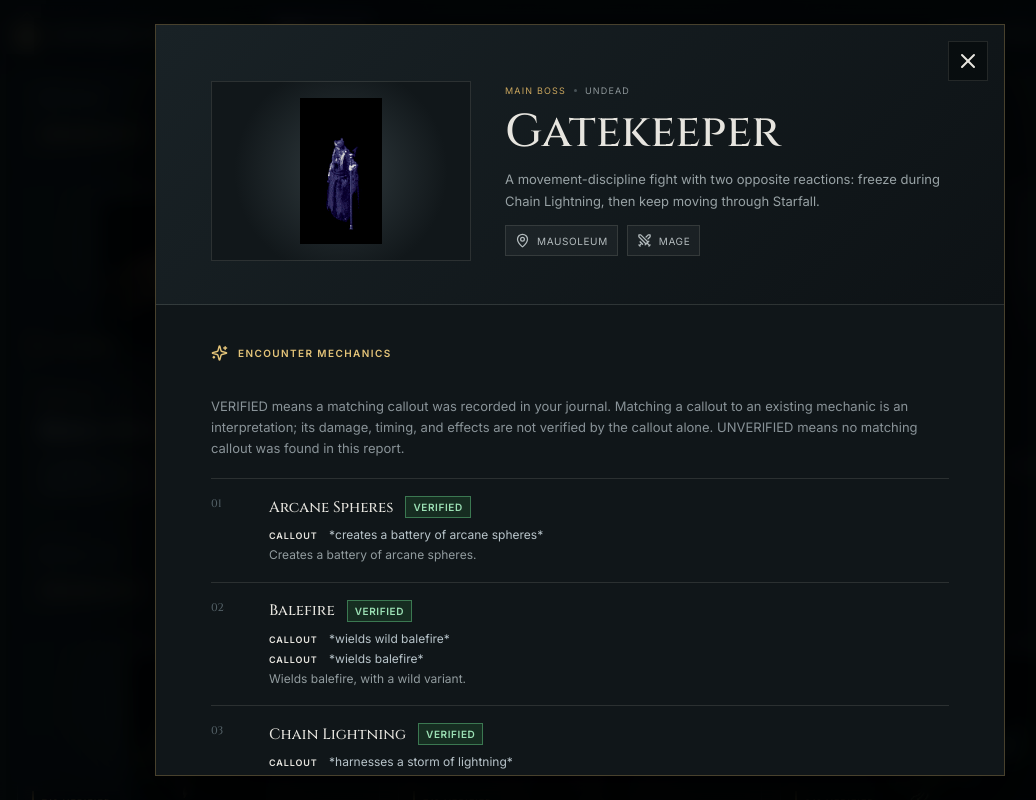
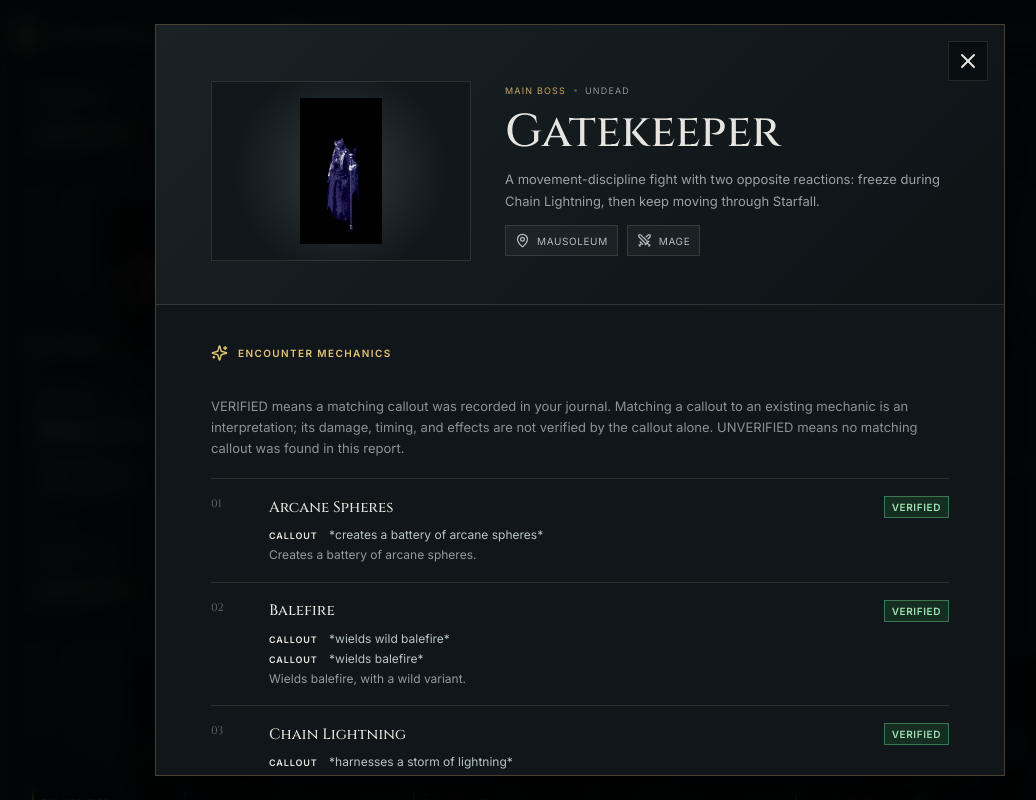
Before and after one commit to minijag/outlandscheatsheet, a React (Vite) app: page / in a window 1280 px wide. Both pictures are taken after a click on the button 640 px from the left and 2019 px from the top of the page. Shown: the part 1619-2419 px from the top of the page, without its empty margins (60-1096 px from the left). Built offline with nearby package versions, Linux system fonts and the light colour scheme; grey boxes are pictures that could not be loaded.

Commit message:
Align verification badges and refine ability notes

```diff
--- a/src/App.jsx
+++ b/src/App.jsx
@@ -142,8 +142,8 @@ function BossModal({ boss, onClose }) {
                   <div>
                     <div className="ability-heading">
                       <h3>{name}</h3>
+                      {action && <span className={`action-tag action-${action.toLowerCase()}`}>{action}</span>}
                       <span className={`verification-tag verification-${verification}`} title={verification === 'verified' ? 'Callout observed in the journal; effects and association may be inferred.' : 'No matching callout found in the journal report.'}>{verification.toUpperCase()}</span>
-                      {action && <span className={`action-tag action-${action.toLowerCase()}`}>{action}</span>}
                     </div>
                     {callouts.map((entry) => (
                       <div className="journal-callout" key={entry.phrase}>
--- a/src/data.js
+++ b/src/data.js
@@ -181,7 +181,7 @@ const rawBosses = [
       ['Astral Energy', 'Shoots waves of energy; rotate around the boss. Deals 50+ damage and applies Grievous Injury.', 'MOVE', 'The initial hit deals roughly 50 or more damage and applies Grievous Injury, lowering damage resistance. Rotate around the boss to avoid the waves rather than letting them overlap the group.', mechanic('astral-focused-energy.webp')],
       ['Stardust Shower', 'Spawns bombs on players that fall and detonate after 2 seconds. Deals 50+ damage and applies Backlash.', 'MOVE', 'Stardust Shower places bombs on players. They take roughly 2 seconds to fall and detonate, so keep moving and avoid overlapping allies. Its Backlash debuff increases the victim’s chance to fizzle spell casts until the effect ends.', mechanic('astral-fireball.webp')],
       ['Pillars of Creation', 'Nearby beams deal 15+ damage per second.', 'MOVE', 'Each pillar projects a damaging beam. Remaining in its proximity deals roughly 15 or more damage every second, so leave the beam rather than trying to heal through it.', mechanic('astral-pillars.webp')],
-      ['Cosmic Rays', 'Deal 50+ damage and apply Festering Wound, reducing healing received.', null, 'Cosmic Rays hit for roughly 50 or more damage and apply Festering Wound. The wound reduces all healing received by the affected player.', mechanic('astral-cosmic-rays.webp')],
+      ['Cosmic Rays', 'Shoot waves in a cone, dealing 50+ damage and applying Festering Wound that reduces healing received.', null, 'Cosmic Rays shoot waves in a cone for roughly 50 or more damage and apply Festering Wound. The wound reduces all healing received by the affected player.', mechanic('astral-cosmic-rays.webp')],
       ['Solar Rings', 'Shield the boss, may reflect spells, and fire bursts for 25–50 damage.', 'HOLD', 'Solar Rings behave like a defensive shield. While they are active, the boss may reflect spells and the rings launch bursts dealing roughly 25–50 damage, so pause unsafe attacks.', mechanic('astral-solar-rings.webp')],
     ],
     tips: ['Destroy every Astral Mirror before player copies multiply.', 'Do not stand near Pillars of Creation.', 'Avoid stacking, stay at maximum practical range, and keep moving between mechanics.'],
@@ -194,7 +194,7 @@ const rawBosses = [
       ['Ion Spheres', 'Charge ranged players, reflect some attacks, and deal roughly 50 stamina plus 15 area damage.', 'MOVE', 'Ion Spheres select ranged players and charge toward them. They reflect some incoming attacks and retaliate for roughly 50 stamina damage plus 15 area damage.', mechanic('storm-ion-spheres.webp')],
       ['Shockshot', 'Throws lightning spikes around the Storm Daemon, hitting players in melee range.', 'MOVE'],
       ['Tempest', 'A hurricane deals roughly 10–15 area damage per second.', 'MOVE', 'A hurricane deals roughly 10–15 area damage per second.', mechanic('storm-tempest.webp')],
-      ['Lightning Blitz', 'Charges around the arena and creates lightning-shard area damage.', 'MOVE', 'The Storm Daemon charges through the arena while lightning shards create damaging areas. Keep moving out of the shards and avoid carrying the charge through allies.', mechanic('storm-lightning-blitz.webp')],
+      ['Lightning Blitz', 'Charges around the arena and leaves a trail of lightning-shard area damage.', 'MOVE', 'The Storm Daemon charges through the arena while a trail of area-of-effect lightning shards is left behind it. Keep moving away from the damaging areas.', mechanic('storm-lightning-blitz.webp')],
       ['Overcharge', 'Announces both when it starts and when it subsides. Rumored to be a melee attack buff; needs clarification.'],
       ['Supercharge', 'Announces both when it starts and when it subsides. Rumored to be a melee attack buff; needs clarification.'],
     ],
--- a/src/styles.css
+++ b/src/styles.css
@@ -174,7 +174,7 @@ footer p { margin: 0; color: #596367; font-size: 10px; text-transform: uppercase
 .ability-heading { display: flex; align-items: center; justify-content: space-between; gap: 12px; margin-bottom: 7px; }
 .ability-heading h3 { margin: 0; }
 .ability-heading { flex-wrap: wrap; justify-content: flex-start; }
-.verification-tag { font-size: 10px; font-weight: 700; letter-spacing: .06em; padding: 4px 7px; border: 1px solid; }
+.verification-tag { flex: 0 0 auto; margin-left: auto; font-size: 10px; font-weight: 700; letter-spacing: .06em; padding: 4px 7px; border: 1px solid; }
 .verification-verified { color: #9ce1b5; border-color: #3b7851; background: #162d21; }
 .verification-unverified { color: #e4be86; border-color: #866338; background: #302519; }
 .verification-note { color: var(--muted); font-size: 13px; line-height: 1.6; margin: 12px 0 20px; }
```
